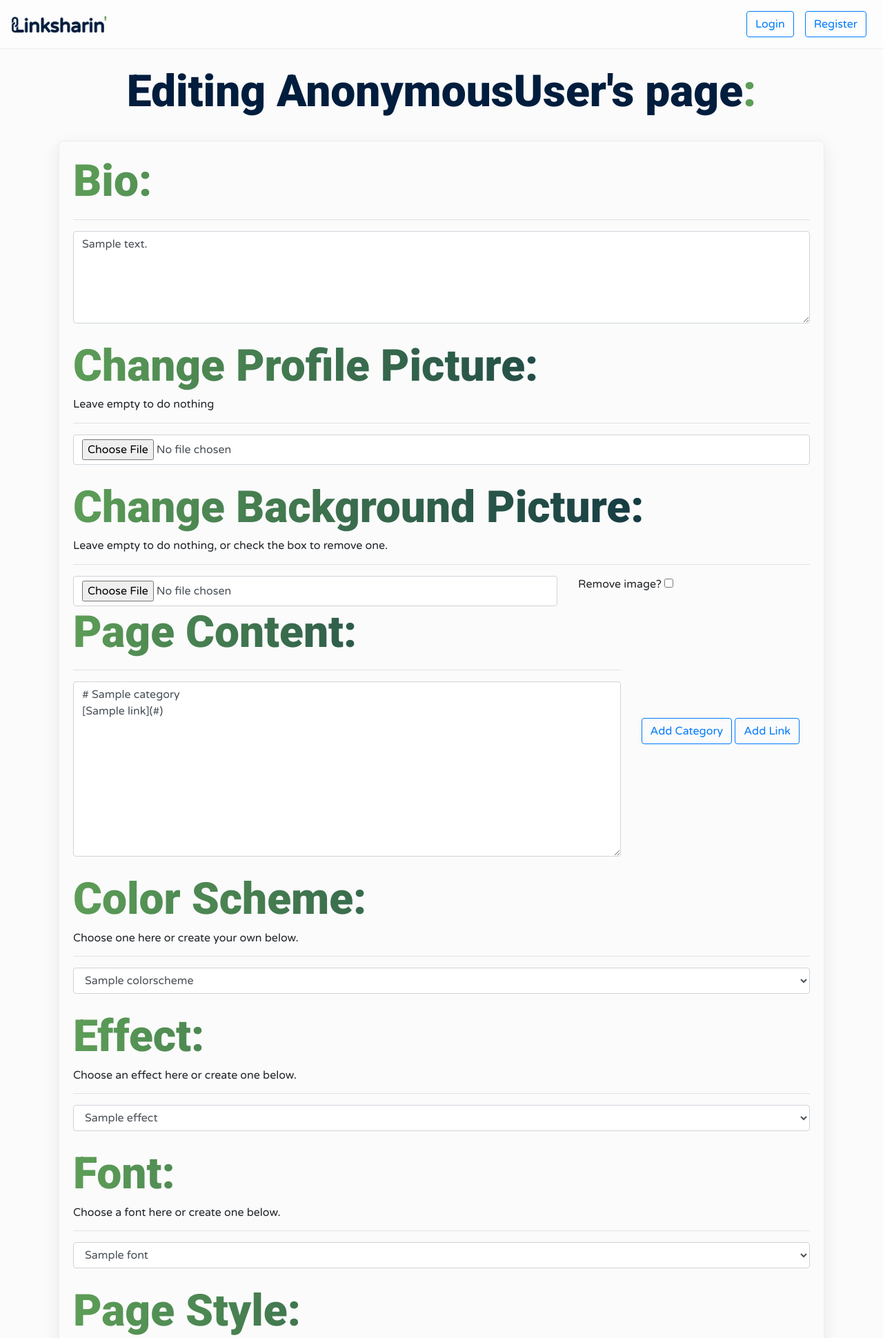
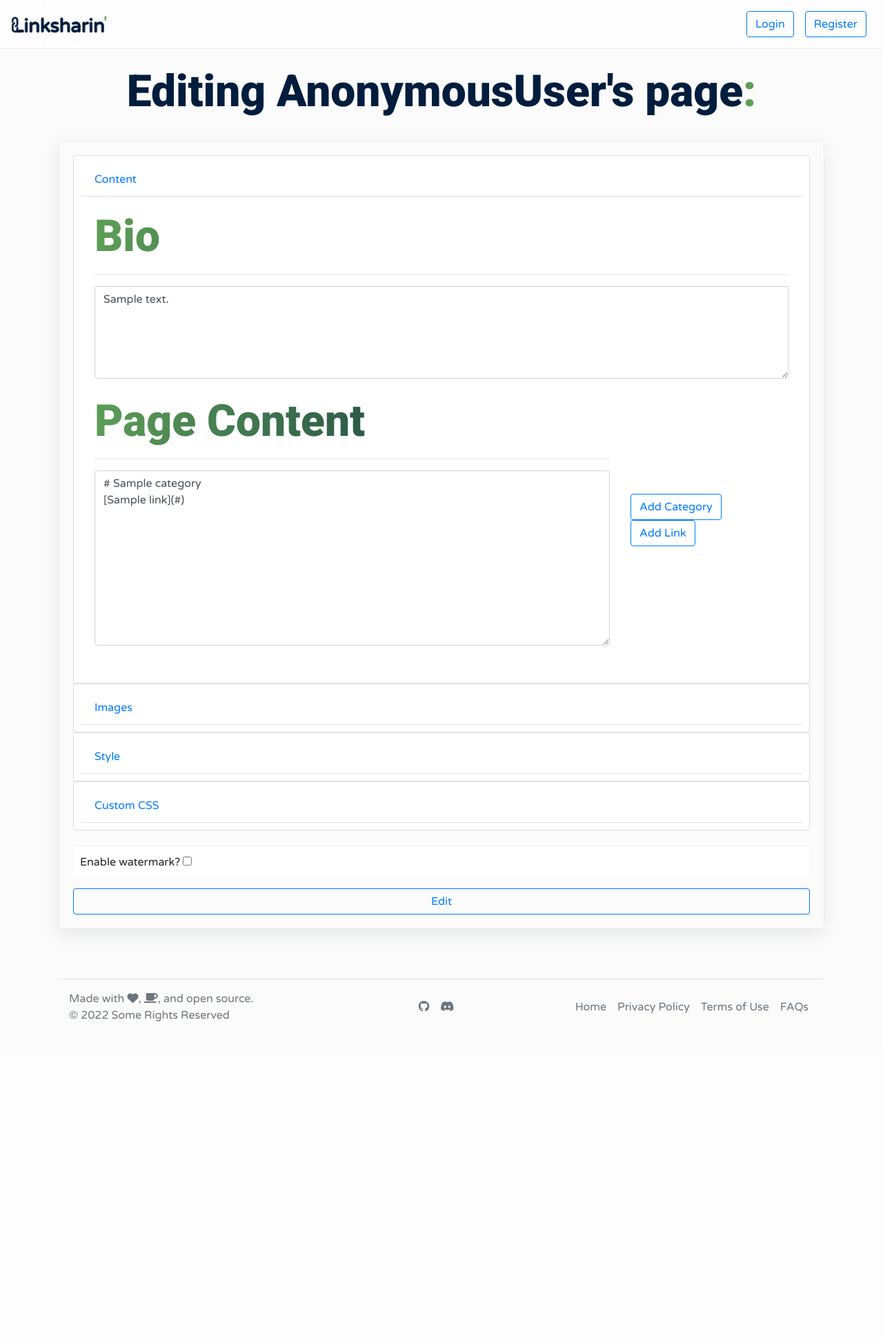
Before and after one commit to adamtherookie/linksharin, a Django app: template website/templates/website/edit.html in a window 1280 px wide. Shown: the top 1940 px of the page at 69% size. After the commit the page ends 1481 px from the top, so only its background shows below. Run offline with Django 4.2, Linux system fonts and the light colour scheme; tables that the repository leaves empty hold one stand-in row (values such as "Sample post"); the template is opened without the code that fills it: values that come from a table or form of the project are taken from there, most other values are stand-ins (such as "Sample title", 1, 10 or a date in 2020); some libraries are stand-ins or nearby versions.

Commit message:
Added form accordion to group items in groups

```diff
--- a/website/static/website/style.css
+++ b/website/static/website/style.css
@@ -51,6 +51,14 @@ body {
   background: -webkit-linear-gradient(bottom right, #001d3d, #5d9e57);
   -webkit-background-clip: text;
   -webkit-text-fill-color: transparent;
+}
+
+#accordion * {
+  background-color:white;
+}
+
+#accordion > * {
+  padding:10px;
 }
 
 #main-nav {
--- a/website/templates/website/edit.html
+++ b/website/templates/website/edit.html
@@ -13,12 +13,54 @@
 <div class="has-shadow" style="border:1px solid #eeeeee; padding:20px; border-radius:7px;">
   <form action="/edit" method="post" enctype="multipart/form-data">
     {% csrf_token %}
+
+    <div id="accordion">
+      <div class="card">
+          <div class="card-header">
+              <a class="card-link"
+                  data-toggle="collapse"
+                  href="#description1">
+                  Content
+              </a>
+          </div>
+          <div id="description1"
+              class="collapse show"
+              data-parent="#accordion">
+              <div class="card-body">
                 <h3 class="gradient header">Bio<span class="accent">:</span></h3>
                 <hr>
                 <textarea rows="5" cols="5" class="form-control" id="bio" name="bio">
 {{ bio }}
                 </textarea>
                 <br>
+                <div class="row align-items-center">
+                  <div class="col">
+                    <h3 class="gradient header">Page Content<span class="accent">:</span></h3>
+                    <hr>
+                    <textarea rows="10" cols="10" class="form-control" id="content" name="content">
+
+                    </textarea>
+                  </div>
+                  <div class="col-3">
+                    <button class="btn btn-outline-primary" onclick="add_cat()">Add Category</button>
+                    <button class="btn btn-outline-primary" onclick="add_link()">Add Link</button>
+                  </div>
+                </div>
+                <br>
+              </div>
+          </div>
+      </div>
+      <div class="card">
+          <div class="card-header">
+              <a class="collapsed card-link"
+                  data-toggle="collapse"
+                  href="#description2">
+                  Images
+              </a>
+          </div>
+          <div id="description2" class="collapse"
+              data-parent="#accordion">
+              <div class="card-body">
                 <h3 class="gradient header">Change Profile Picture<span class="accent">:</span></h3>
                 <h6>Leave empty to do nothing</h6>
                 <hr>
@@ -36,20 +78,20 @@
                     <input type="checkbox" id="remove" name="remove">
                   </div>
                 </div>
-    <div class="row align-items-center">
-      <div class="col">
-        <h3 class="gradient header">Page Content<span class="accent">:</span></h3>
-        <hr>
-        <textarea rows="10" cols="10" class="form-control" id="content" name="content">
-
-        </textarea>
-      </div>
-      <div class="col-3">
-        <button class="btn btn-outline-primary" onclick="add_cat()">Add Category</button>
-        <button class="btn btn-outline-primary" onclick="add_link()">Add Link</button>
               </div>
           </div>
-    <br>
+      </div>
+      <div class="card">
+          <div class="card-header">
+              <a class="collapsed card-link"
+                  data-toggle="collapse"
+                  href="#description3">
+                  Style
+              </a>
+          </div>
+          <div id="description3" class="collapse"
+              data-parent="#accordion">
+              <div class="card-body">
                 <h3 class="gradient header">Color Scheme<span class="accent">:</span></h3>
                 <h6>Choose one here or create your own below.</h6>
                 <hr>
@@ -77,6 +119,19 @@
                   {% endfor %}
                 </select>
                 <br>
+              </div>
+          </div>
+      </div>
+      <div class="card">
+        <div class="card-header">
+          <a class="collapsed card-link"
+              data-toggle="collapse"
+              href="#description4">
+              Custom CSS
+          </a>
+          <div id="description4" class="collapse"
+              data-parent="#accordion">
+              <div class="card-body">
                 <h3 class="gradient header">Page Style<span class="accent">:</span></h3>
                 <h6>You can edit the page using CSS below. Here are the classes used:</h6>
                 <ul>
@@ -94,10 +149,16 @@
                   {{ style }}
                 </textarea>
                 <br>
+              </div>
+          </div>
+      </div>
+      </div>
 
+      <br>
       <div class="form-group">
         Enable watermark?
         <input type="checkbox" id="checkbox" name="checkbox" {% if watermark %} checked {% endif %}>
+      </div>
   </div>
 
     <input type="submit" value="Edit" class="btn btn-block btn-outline-primary">
```
Lines whose indentation alone changed are shown as unchanged.
